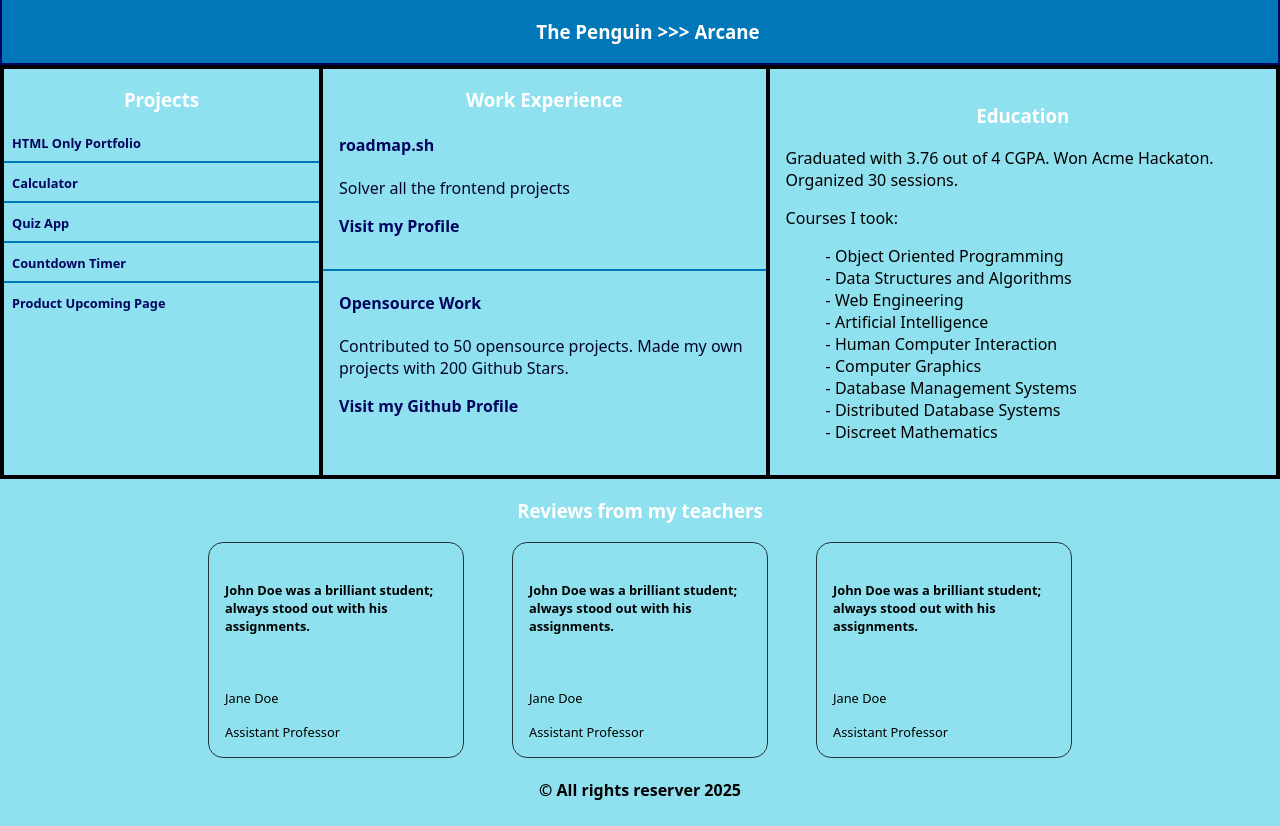
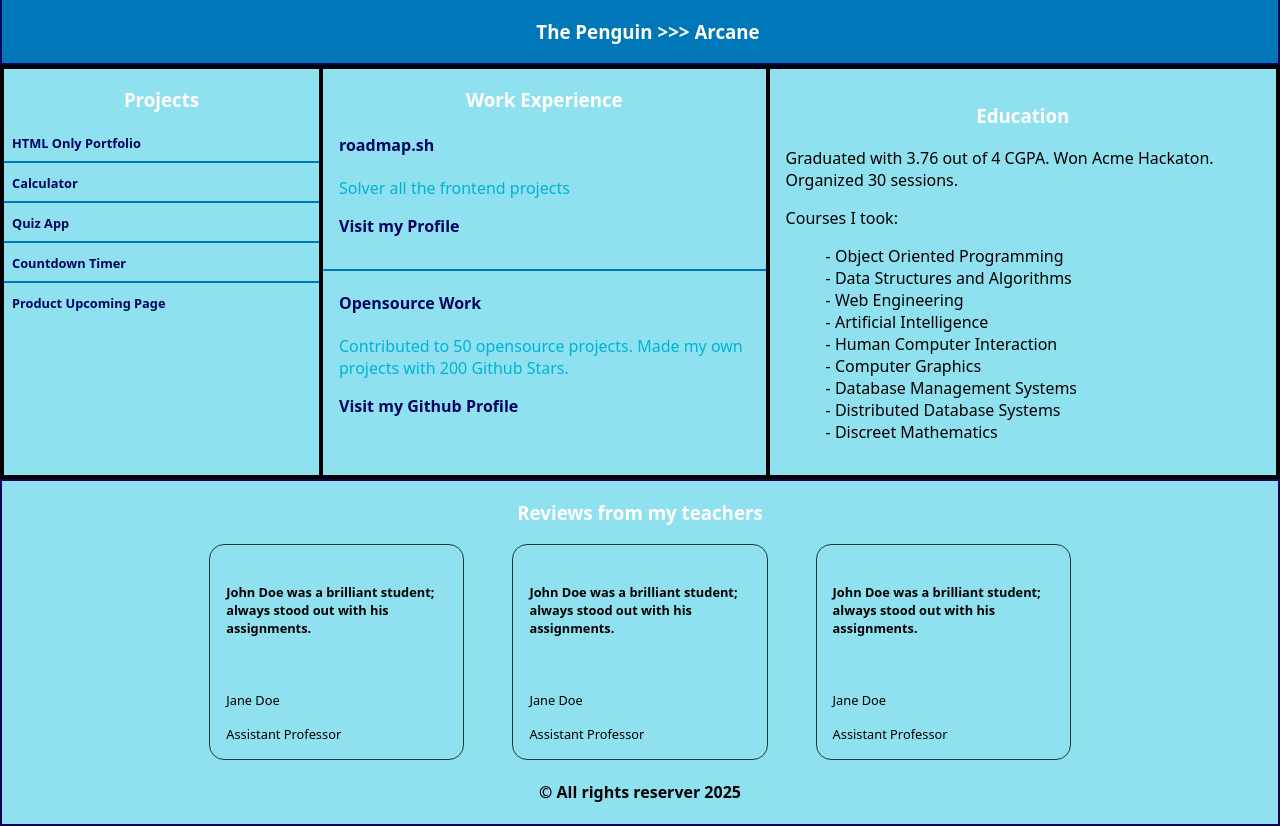
Before and after one commit to SergioMainJG/personal-portfolio, a plain HTML site: page index.html in a window 1280 px wide. Shown: the part 149-975 px from the top of the page. Drawn offline with Linux system fonts and the light colour scheme.

Commit message:
updated: main.css /index.html

```diff
--- a/assets/main.css
+++ b/assets/main.css
@@ -100,7 +100,7 @@ hr{
 }
 .experience {
   padding: 0rem 1rem 1.5rem 1rem;
-  color: var(--oxford-blue);
+  color: var(--pacific-cyan);
 }
 @media (width < 430px ){
   .experience{
@@ -139,6 +139,7 @@ footer {
   padding: 0;
   display: flex;
   flex-direction: column;
+  border: var(--federal-blue-two) solid 2px;
 }
 .reviews-container {
   width: 100%;
@@ -175,7 +176,7 @@ footer {
   }
 }
 @media ( prefers-color-scheme: dark ) {
-  .reviews-container{
+  footer{
     border: 2px solid var(--federal-blue-two);
   }
   .review{
```
